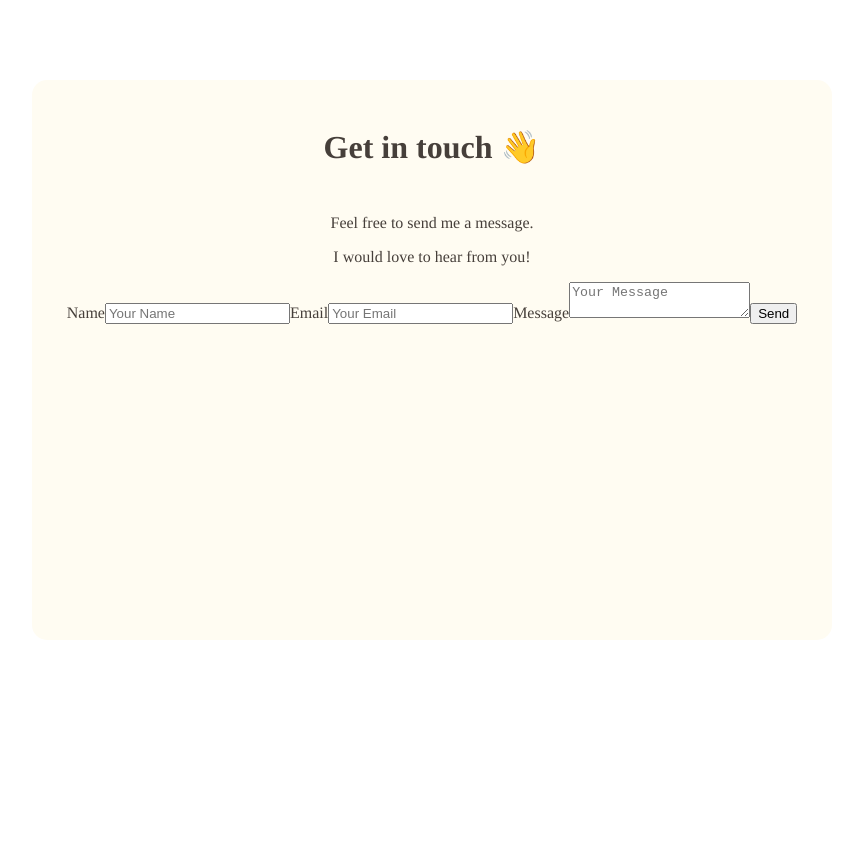
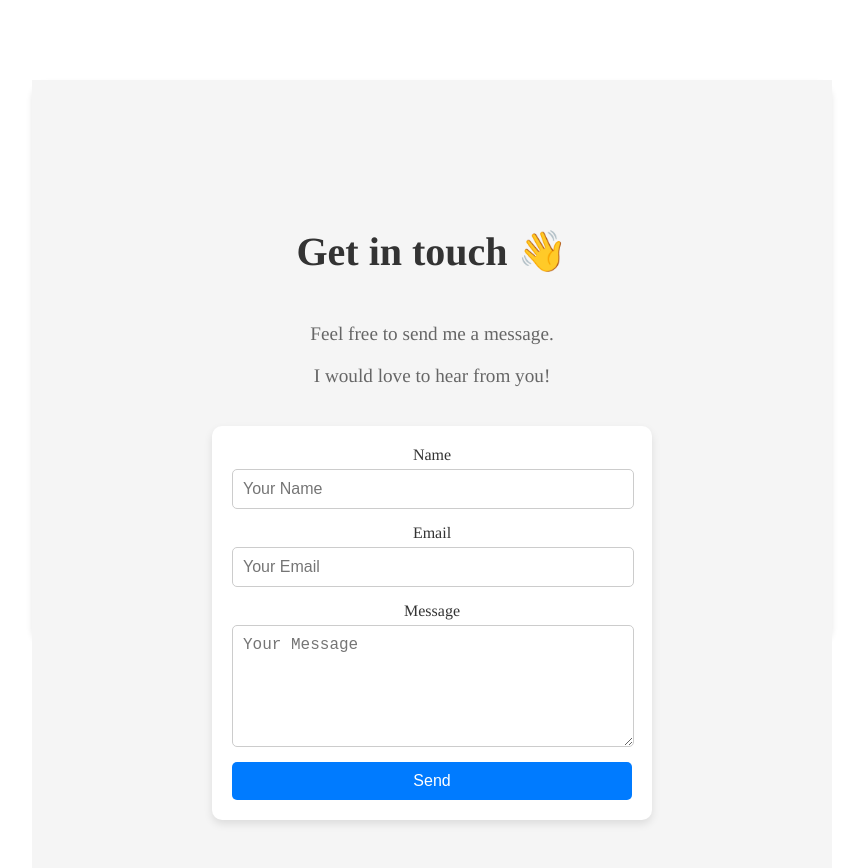
Before and after one commit to yukilaurentiu/yukilaurentiu.github.io, a React (Create React App) app in the folder app/: page / in a window 1280 px wide. Shown: the top 868 px of the page, without its empty margins (208-1071 px from the left). Before the commit the page ends 800 px from the top, so only its background shows below. Built offline with nearby package versions, Linux system fonts and the light colour scheme.

Commit message:
trying out forming

```diff
--- a/app/src/App.css
+++ b/app/src/App.css
@@ -1,6 +1,5 @@
 .App {
   text-align: center;
-  /* background-color: #fffcf2; */
   display: flex;
   flex-direction: column;
   align-items: center;
@@ -9,12 +8,13 @@
 }
 
 .App-card {
-  background-color: #fffcf2;
+  background-color: pink;
+  /* background-color: #fffcf2; */
   height: 70vh;
   width: 50rem;
   margin: 5rem;
   border-radius: 15px;
-  box-shadow: 0px 4px 6px var(--shadow-color);
+  box-shadow: 0px 4px 6px rgba(0, 0, 0, 0.1);;
 }
 
 .App-form {
--- /dev/null
+++ b/app/src/components/Contact.css
@@ -0,0 +1,78 @@
+.contact-container {
+  display: flex;
+  flex-direction: column;
+  justify-content: center;
+  align-items: center;
+  min-height: 100vh;
+  background-color: #f5f5f5;
+  padding: 20px;
+}
+
+.header-container {
+  text-align: center;
+  margin-bottom: 20px;
+}
+
+h1 {
+  font-size: 2.5rem;
+  color: #333;
+}
+
+.App-p p {
+  font-size: 1.2rem;
+  color: #666;
+}
+
+.App-form {
+  display: flex;
+  flex-direction: column;
+  width: 100%;
+  max-width: 400px;
+  background-color: white;
+  padding: 20px;
+  border-radius: 10px;
+  box-shadow: 0 4px 8px rgba(0, 0, 0, 0.1);
+}
+
+.App-form label {
+  margin-bottom: 5px;
+  font-size: 1rem;
+  color: #333;
+}
+
+.App-form input,
+.App-form textarea {
+  width: 95%;
+  padding: 10px;
+  margin-bottom: 15px;
+  border: 1px solid #ccc;
+  border-radius: 5px;
+  font-size: 1rem;
+}
+
+.App-form input:focus,
+.App-form textarea:focus {
+  outline: none;
+  border-color: #007BFF;
+  box-shadow: 0 0 5px rgba(0, 123, 255, 0.5);
+}
+
+textarea {
+  resize: vertical;
+  min-height: 100px;
+}
+
+button {
+  padding: 10px 15px;
+  background-color: #007BFF;
+  color: white;
+  border: none;
+  border-radius: 5px;
+  font-size: 1rem;
+  cursor: pointer;
+  transition: background-color 0.3s ease;
+}
+
+button:hover {
+  background-color: #0056b3;
+}
--- a/app/src/components/ContactForm.js
+++ b/app/src/components/ContactForm.js
@@ -1,5 +1,6 @@
 import React from "react";
 import emailjs from "@emailjs/browser";
+import './Contact.css';
 
 function ContactForm() {
   // Function to handle form submission
@@ -25,25 +26,50 @@ function ContactForm() {
   };
 
   return (
-    <div>
-      <div>
+    <div className="contact-container">
+      <div className="header-container">
         <h1>Get in touch 👋</h1>
         <div className="App-p">
           <p>Feel free to send me a message.</p>
-          <p> I would love to hear from you!</p>
+          <p>I would love to hear from you!</p>
         </div>
       </div>
       <form onSubmit={handleSubmit} className="App-form">
-        <label>Name</label>
-        <input type="text" name="name" placeholder="Your Name" required />
-        <label>Email</label>
-        <input type="email" name="email" placeholder="Your Email" required />
-        <label>Message</label>
-        <textarea name="message" placeholder="Your Message" required></textarea>
+        <label htmlFor="name">Name</label>
+        <input type="text" id="name" name="name" placeholder="Your Name" required />
+
+        <label htmlFor="email">Email</label>
+        <input type="email" id="email" name="email" placeholder="Your Email" required />
+
+        <label htmlFor="message">Message</label>
+        <textarea id="message" name="message" placeholder="Your Message" required></textarea>
+
         <button type="submit">Send</button>
       </form>
     </div>
   );
+
+
+  // return (
+  //   <div>
+  //     <div>
+  //       <h1>Get in touch 👋</h1>
+  //       <div className="App-p">
+  //         <p>Feel free to send me a message.</p>
+  //         <p> I would love to hear from you!</p>
+  //       </div>
+  //     </div>
+  //     <form onSubmit={handleSubmit} className="App-form">
+  //       <label>Name</label>
+  //       <input type="text" name="name" placeholder="Your Name" required />
+  //       <label>Email</label>
+  //       <input type="email" name="email" placeholder="Your Email" required />
+  //       <label>Message</label>
+  //       <textarea name="message" placeholder="Your Message" required></textarea>
+  //       <button type="submit">Send</button>
+  //     </form>
+  //   </div>
+  // );
 }
 
 export default ContactForm;
```
